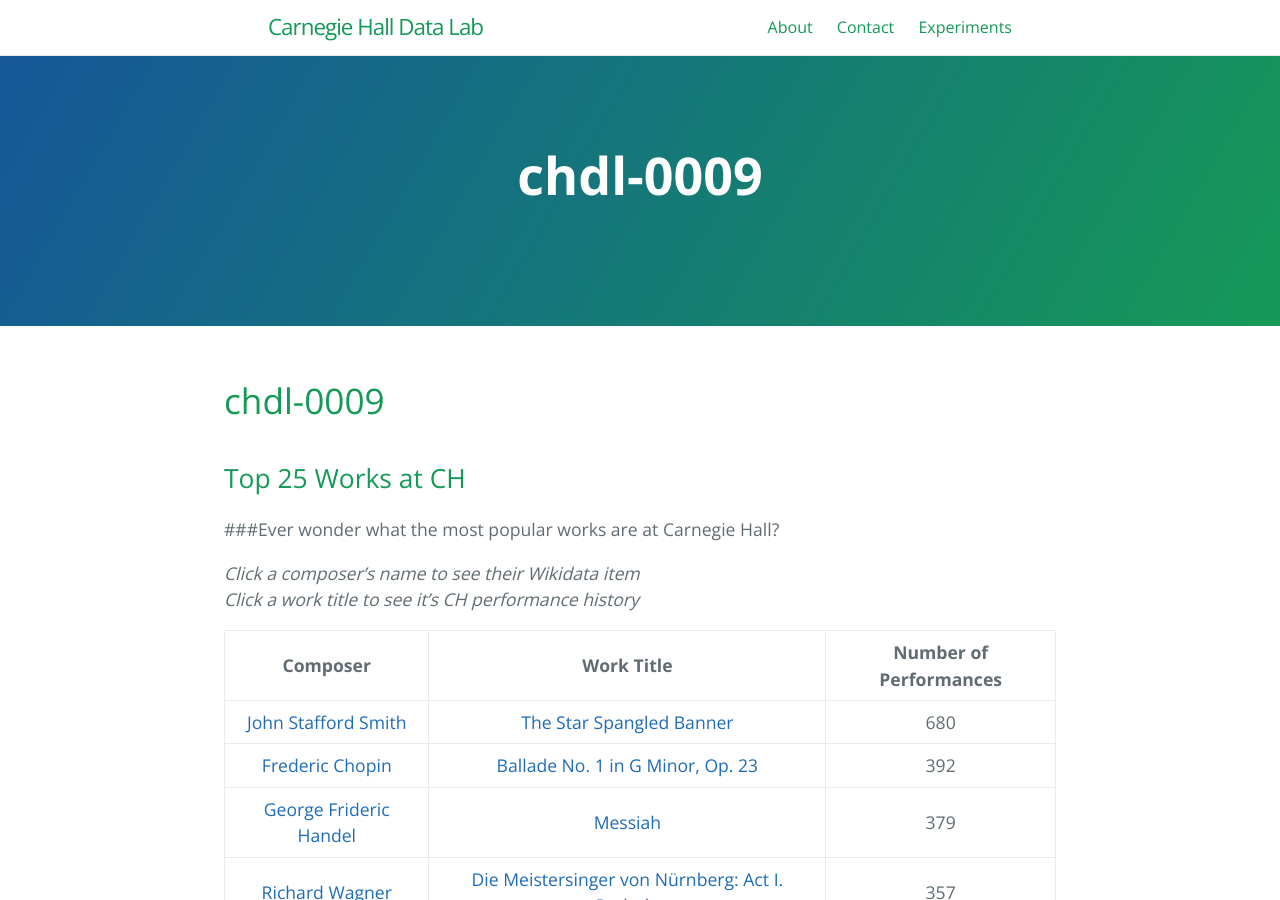
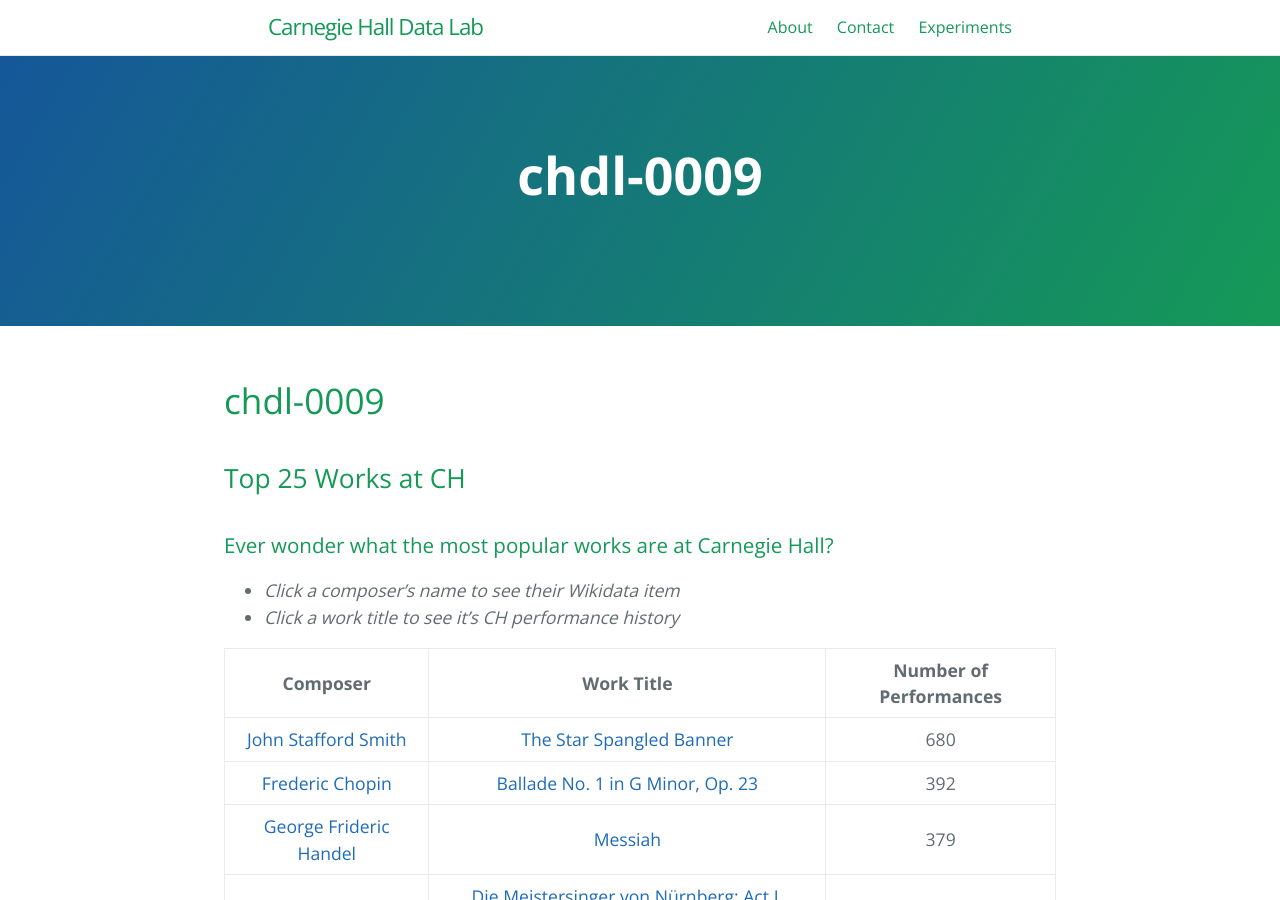
Before and after one commit to CarnegieHall/datalab, a Jekyll site: the page built from experiments/chdl-0009.md, in a window 1280 px wide and 900 px high. Built offline with Jekyll 4.4.1, drawn with Linux system fonts in a browser that asks for light colours; our own code applies the rules of GitHub Pages for plain Markdown files.

```diff
--- a/experiments/chdl-0009.md
+++ b/experiments/chdl-0009.md
@@ -1,11 +1,11 @@
 # chdl-0009
 
 ## Top 25 Works at CH
-###Ever wonder what the most popular works are at Carnegie Hall?
+### Ever wonder what the most popular works are at Carnegie Hall?
 
 
-*Click a composer's name to see their Wikidata item*<br>
-*Click a work title to see it's CH performance history*
+* <em>Click a composer's name to see their Wikidata item</em><br>
+* <em>Click a work title to see it's CH performance history</em>
 
 
 | **Composer**  | **Work Title**  | **Number of Performances**  |
```
